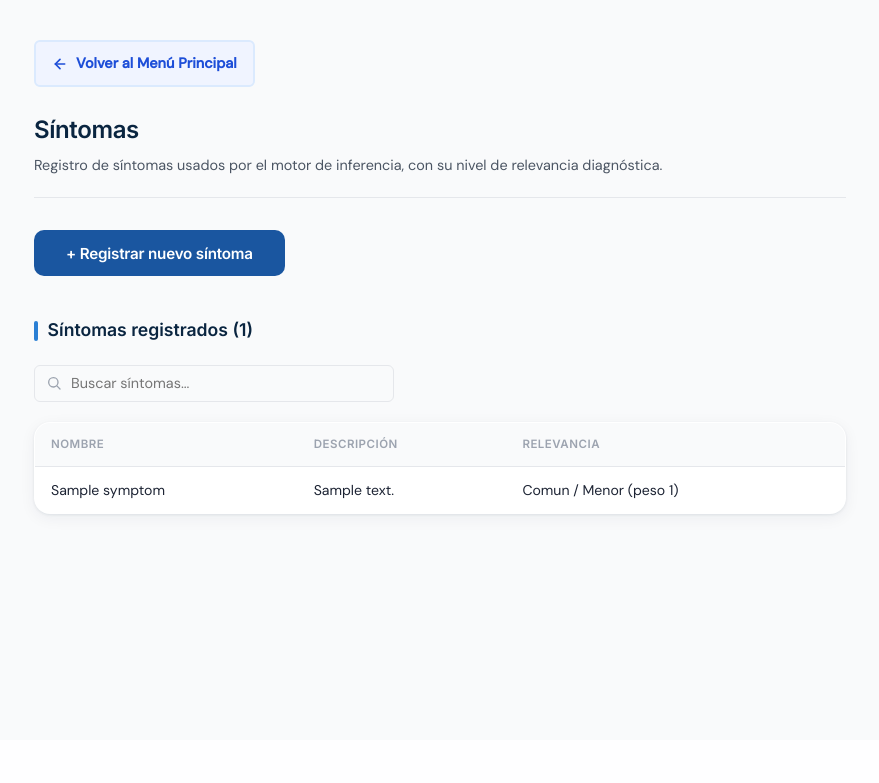
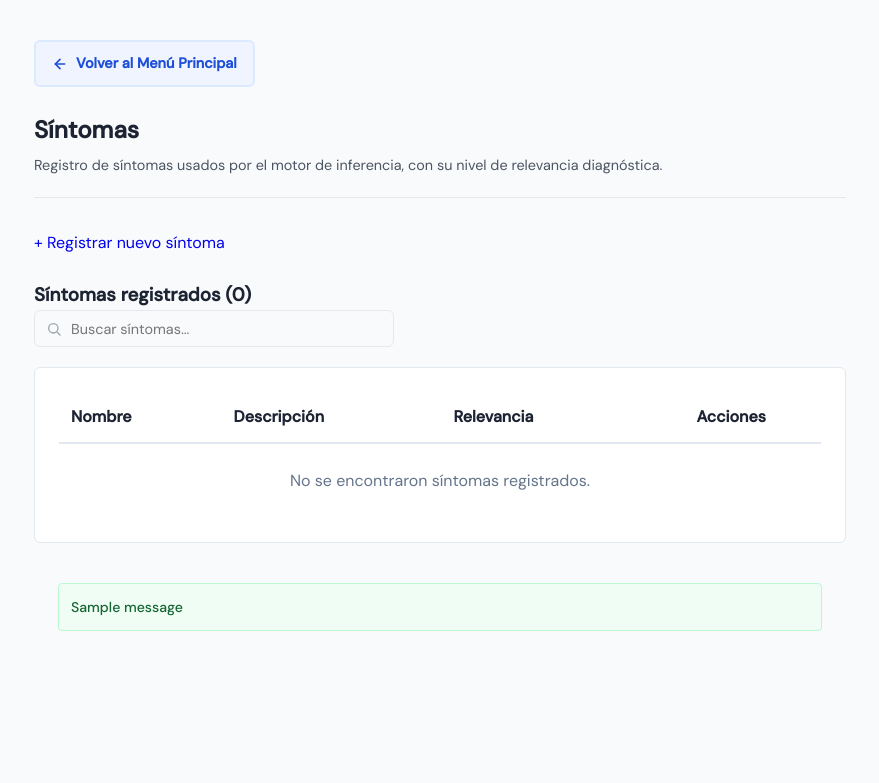
Before and after one commit to mdelgadoc-commits/mediknow, a Django app: page /sintomas/ in a window 1280 px wide. Shown: the part 60-843 px from the top of the page, without its empty margins (200-1079 px from the left). Before the commit the page ends 577 px from the top, so only its background shows below. Run offline with Django 5.2, Linux system fonts and the light colour scheme; a user stored in the database is signed in; tables that the repository leaves empty hold one stand-in row (values such as "Sample post"); one stand-in notice (Sample message) is shown.

Commit message:
Feat: Buscador dinámico y sistema de eliminación segura con control de integridad

```diff
--- a/core/templates/core/base.html
+++ b/core/templates/core/base.html
@@ -40,7 +40,27 @@
             </a>
         {% endif %}
 
-        {% block content %}{% endblock %}
+        {% block content %}
+        {% endblock %}
+
+
+        <main class="page-wrapper">
+        <!-- Bloque de Mensajes de Django (Agregado) -->
+        {% if messages %}
+          <div class="messages-container" style="margin-bottom: 1.5rem;">
+            {% for message in messages %}
+              <div class="alert {% if message.tags %}alert-{{ message.tags }}{% endif %}"
+                   style="padding: 12px; margin-bottom: 8px; border-radius: 4px; font-weight: 500;
+                          background-color: {% if message.tags == 'error' %}#fef2f2{% else %}#f0fdf4{% endif %};
+                          color: {% if message.tags == 'error' %}#991b1b{% else %}#166534{% endif %};
+                          border: 1px solid {% if message.tags == 'error' %}#fca5a5{% else %}#bbf7d0{% endif %};">
+                {{ message }}
+              </div>
+            {% endfor %}
+          </div>
+        {% endif %}
+
+
     </main>
     <script src="{% static 'core/script.js' %}"></script>
 </body>
--- a/core/templates/core/sintomas.html
+++ b/core/templates/core/sintomas.html
@@ -1,66 +1,46 @@
-{% extends "core/base.html" %}
-{% block title %}Síntomas — MediKnow{% endblock %}
+{% extends 'core/base.html' %}
 {% block content %}
+<div class="page-header">
+    <h2>Síntomas</h2>
+    <p>Registro de síntomas usados por el motor de inferencia, con su nivel de relevancia diagnóstica.</p>
+</div>
 
-<header class="page-header">
-  <h1>Síntomas</h1>
-  <p>Registro de síntomas usados por el motor de inferencia, con su nivel de relevancia diagnóstica.</p>
-</header>
+<a href="#" class="button" style="text-decoration: none; display: inline-block; margin-bottom: 1.5rem;">+ Registrar nuevo síntoma</a>
 
-{% if success %}<div class="alert-success">{{ success }}</div>{% endif %}
-{% if errors.general %}<div class="alert-warning">{{ errors.general }}</div>{% endif %}
+<h3>Síntomas registrados ({{ sintomas|length }})</h3>
 
-<button type="button" class="btn-diagnose"
-        onclick="document.getElementById('symptom-form').classList.toggle('visible')">
-  + Registrar nuevo síntoma
-</button>
+{% include "core/_search_box.html" with target_table="symptoms-table" placeholder="Buscar síntomas..." %}
 
-<form method="post" class="form-card collapsible" id="symptom-form" style="margin-top:1.25rem;">
-  {% csrf_token %}
-  <div class="field-group">
-    <label for="id_name">Nombre</label>
-    <input type="text" id="id_name" name="name" value="{{ form_values.name }}" required>
-    {% if errors.name %}<span class="field-error">{{ errors.name }}</span>{% endif %}
-  </div>
-  <div class="field-group">
-    <label for="id_relevance">Nivel de relevancia</label>
-    <select id="id_relevance" name="relevance_level">
-      {% for value, label in relevance_choices %}
-      <option value="{{ value }}" {% if form_values.relevance_level == value|stringformat:"s" %}selected{% endif %}>
-        {{ label }}
-      </option>
-      {% endfor %}
-    </select>
-  </div>
-  <div class="field-group" style="grid-column: 1 / -1;">
-    <label for="id_description">Descripción</label>
-    <textarea id="id_description" name="description" rows="3">{{ form_values.description }}</textarea>
-  </div>
-  <div style="grid-column: 1 / -1;">
-    <button type="submit" class="btn-diagnose">Guardar síntoma</button>
-  </div>
-</form>
-
-<section class="results-section">
-  <h2>Síntomas registrados ({{ symptoms|length }})</h2>
-  {% include "core/_search_box.html" with target_table="symptoms-table" placeholder="Buscar síntomas..." %}
-  <table class="data-table" id="symptoms-table">
-
+<div class="card" style="border: 1px solid var(--border-color, #e2e8f0); padding: 1.5rem; background: var(--white, #fff); border-radius: var(--radius-sm, 4px);">
+    <table id="symptoms-table" style="width: 100%; border-collapse: collapse;">
         <thead>
-      <tr><th>Nombre</th><th>Descripción</th><th>Relevancia</th></tr>
+            <tr style="border-bottom: 2px solid var(--border-color, #e2e8f0);">
+                <th style="padding: 12px; text-align: left;">Nombre</th>
+                <th style="padding: 12px; text-align: left;">Descripción</th>
+                <th style="padding: 12px; text-align: left;">Relevancia</th>
+                <th style="padding: 12px; text-align: center;">Acciones</th>
+            </tr>
         </thead>
         <tbody>
-      {% for symptom in symptoms %}
-      <tr>
-        <td>{{ symptom.name }}</td>
-        <td>{{ symptom.description|default:"—" }}</td>
-        <td>{{ symptom.get_relevance_level_display }}</td>
+            {% for sintoma in sintomas %}
+            <tr style="border-bottom: 1px solid var(--border-color, #e2e8f0);">
+                <td style="padding: 12px; font-weight: bold;">{{ sintoma.name }}</td>
+                <td style="padding: 12px;">{{ sintoma.description }}</td>
+                <td style="padding: 12px;">{{ sintoma.relevance }}</td>
+                <td style="padding: 12px; text-align: center;">
+                    <a href="{% url 'eliminar_sintoma' sintoma.pk %}"
+                       onclick="return confirm('¿Estás seguro de que deseas eliminar este síntoma?');"
+                       style="color: #dc2626; text-decoration: none; font-weight: bold; font-size: 0.9rem;">🗑️ Eliminar</a>
+                </td>
             </tr>
             {% empty %}
-      <tr><td colspan="3">Aún no hay síntomas registrados.</td></tr>
+            <tr data-table-empty="true">
+                <td colspan="4" style="padding: 24px; text-align: center; color: var(--gray-500, #64748b);">
+                    No se encontraron síntomas registrados.
+                </td>
+            </tr>
             {% endfor %}
         </tbody>
     </table>
-</section>
-
+</div>
 {% endblock %}
--- a/core/urls.py
+++ b/core/urls.py
@@ -24,4 +24,10 @@ urlpatterns = [
 
     path('inconsistencias/eliminar-sintoma/<int:symptom_id>/', views.eliminar_sintoma_inconsistente, name='eliminar_sintoma_inconsistente'),
     path('inconsistencias/eliminar-tratamiento/<int:treatment_id>/', views.eliminar_tratamiento_inconsistente, name='eliminar_tratamiento_inconsistente'),
+
+    path('enfermedad/eliminar/<int:pk>/', views.eliminar_enfermedad, name='eliminar_enfermedad'),
+    path('sintoma/eliminar/<int:pk>/', views.eliminar_sintoma, name='eliminar_sintoma'),
+    path('tratamiento/eliminar/<int:pk>/', views.eliminar_tratamiento, name='eliminar_tratamiento'),
+    path('paciente/eliminar/<int:pk>/', views.eliminar_paciente, name='eliminar_paciente'),
+
 ]
--- a/core/views.py
+++ b/core/views.py
@@ -802,4 +802,56 @@ def exportar_reporte_texto(request):
 
     # Construir el PDF final
     doc.build(story)
+
     return response
+
+
+from django.shortcuts import get_object_or_404, redirect
+from django.contrib import messages
+from django.contrib.auth.decorators import login_required, user_passes_test
+from django.db.models import ProtectedError
+# Importamos tus modelos reales en inglés
+from .models import Disease, Symptom, Treatment, Patient
+
+@login_required
+def eliminar_enfermedad(request, pk):
+    enfermedad = get_object_or_404(Disease, pk=pk)
+    try:
+        enfermedad.delete()
+        messages.success(request, f"La enfermedad '{enfermedad.name}' fue eliminada correctamente.")
+    except ProtectedError:
+        messages.error(request, f"No se puede eliminar '{enfermedad.name}' porque tiene diagnósticos asociados.")
+    return redirect('enfermedades')
+
+@login_required
+def eliminar_sintoma(request, pk):
+    sintoma = get_object_or_404(Symptom, pk=pk)
+    try:
+        sintoma.delete()
+        messages.success(request, f"El síntoma '{sintoma.name}' fue eliminado correctamente.")
+    except ProtectedError:
+        messages.error(request, f"No se puede eliminar '{sintoma.name}' porque está siendo utilizado en diagnósticos.")
+    return redirect('sintomas')
+
+@login_required
+def eliminar_tratamiento(request, pk):
+    tratamiento = get_object_or_404(Treatment, pk=pk)
+    try:
+        tratamiento.delete()
+        messages.success(request, f"El tratamiento '{tratamiento.name}' fue eliminado correctamente.")
+    except ProtectedError:
+        messages.error(request, f"No se puede eliminar '{tratamiento.name}' porque tiene registros médicos asociados.")
+    return redirect('tratamientos')
+
+@login_required
+def eliminar_paciente(request, pk):
+    paciente = get_object_or_404(Patient, pk=pk)
+
+    # Verificamos si el paciente pertenece al doctor logueado
+    if paciente.doctor_asignado != request.user:
+        messages.error(request, "No tienes permisos para eliminar este paciente.")
+        return redirect('pacientes')
+
+    paciente.delete()
+    messages.success(request, f"Paciente '{paciente.full_name}' eliminado correctamente.")
+    return redirect('pacientes')
```
Also changed, not shown: 1 other file. Lines whose indentation alone changed are shown as unchanged.
